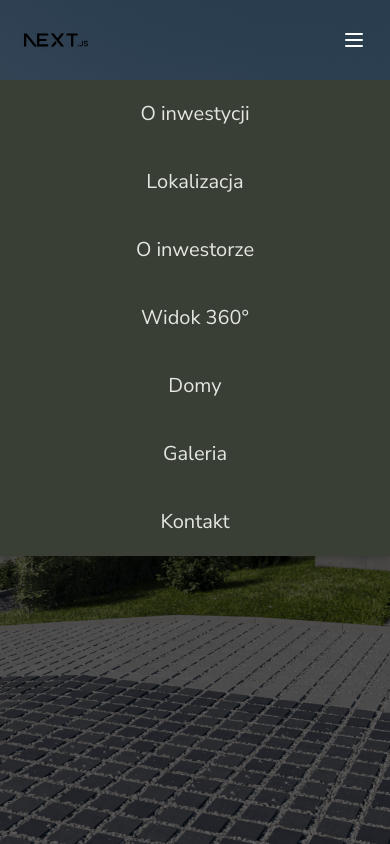
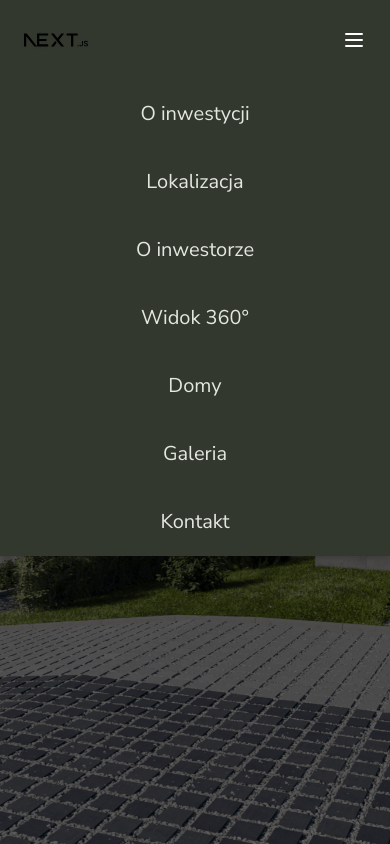
Before and after one commit to ruffaaw/pulaskiego-website, a Next.js app: page / in a window 390 px wide. Both pictures are taken after a click on the button 366 px from the left and 40 px from the top of the page. Shown: the top 844 px of the page. Built offline with nearby package versions, Linux system fonts and the light colour scheme.

Commit message:
fix: fixed problem with color in header

```diff
--- a/components/Header.tsx
+++ b/components/Header.tsx
@@ -8,6 +8,7 @@ export default function Header() {
   const [isScrolled, setIsScrolled] = useState(false);
 
   useEffect(() => {
+    console.log(isMenuOpen);
     const handleScroll = () => {
       const scrollPosition = window.scrollY;
 
@@ -22,16 +23,20 @@ export default function Header() {
     return () => {
       window.removeEventListener("scroll", handleScroll);
     };
-  }, []);
+  }, [isMenuOpen]);
 
   return (
     <header
-      className={`fixed w-full z-30 flex justify-between items-center transition-all duration-300 md:px-12 lg:px-[100px] ${
-        isScrolled ? "bg-green-spring-900" : "bg-transparent"
+      className={`fixed w-full z-30 flex justify-between items-center md:px-12 lg:px-[100px] ${
+        isMenuOpen
+          ? "bg-green-spring-900"
+          : isScrolled
+          ? "bg-green-spring-900"
+          : "bg-transparent"
       }`}
     >
       <div
-        className="flex items-center max-md:pl-6"
+        className="flex items-center max-md:pl-6 "
         data-aos="zoom-out"
         data-aos-duration="1000"
       >
@@ -96,7 +101,7 @@ export default function Header() {
         </svg>
       </button>
       {isMenuOpen && (
-        <div className="fixed flex flex-col items-center top-20 bg-green-spring-800 shadow-md z-30 w-screen h-auto ">
+        <div className="fixed flex flex-col items-center top-20 bg-green-spring-900 shadow-md z-30 w-screen h-auto ">
           <Link
             href="#o-inwestycji"
             className="text-green-spring-100 text-xl w-full py-5 flex justify-center hover:bg-green-spring-300 hover:text-green-spring-900 "
```
